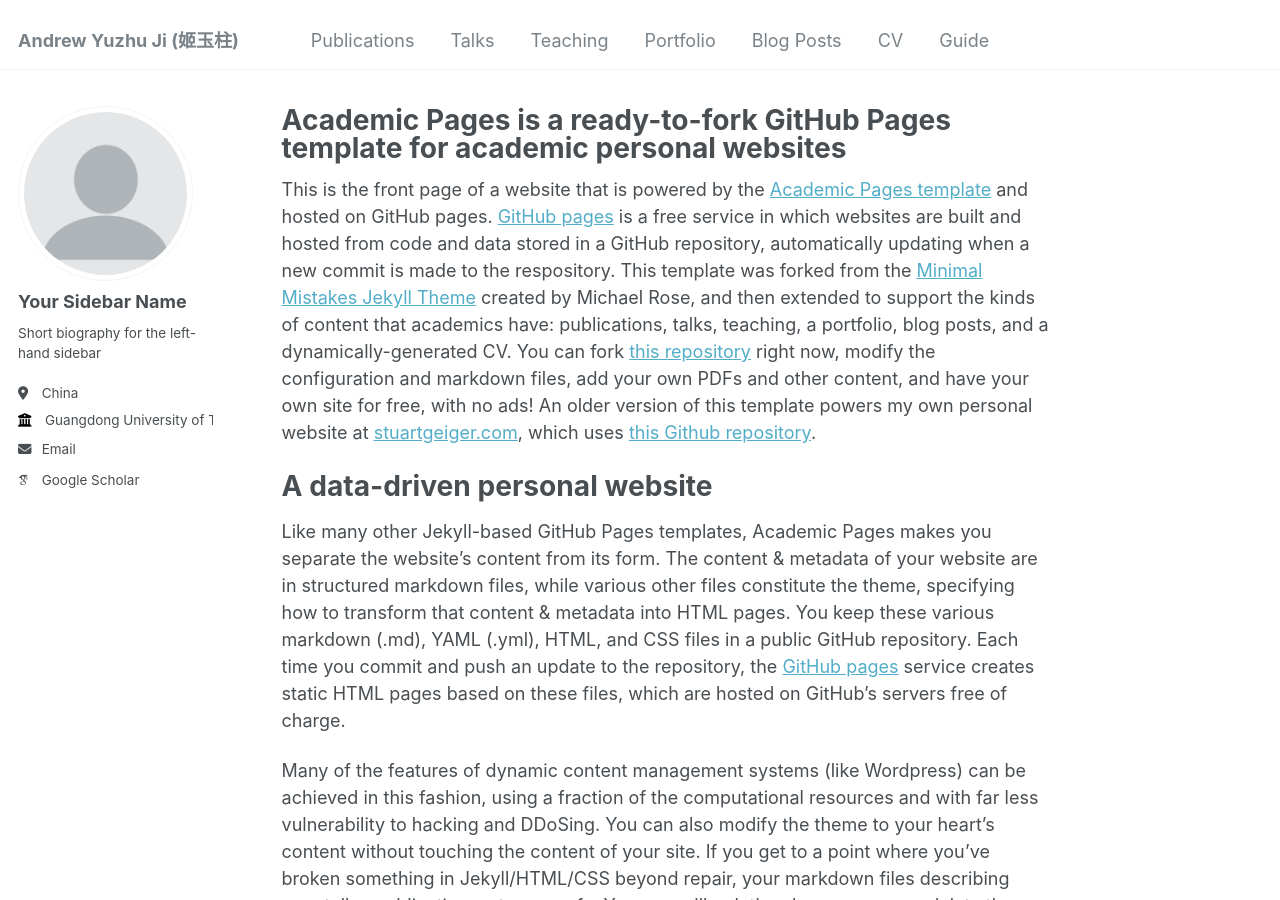
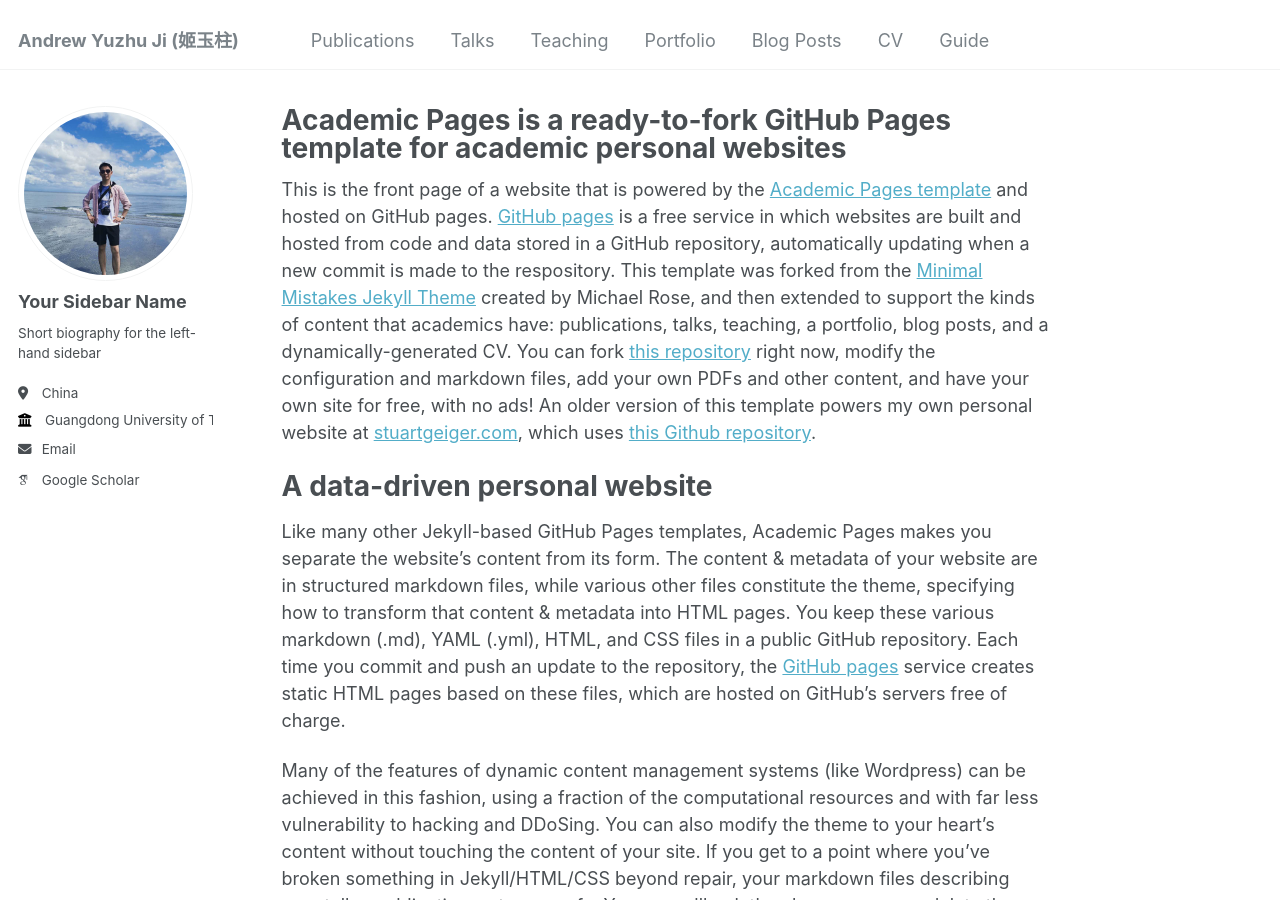
Before and after one commit to AndrewChiyz/andrewchiyz.github.io, a Jekyll site: the page built from _pages/about.md, in a window 1280 px wide and 900 px high. Built offline with Jekyll 4.4.1, drawn with Linux system fonts in a browser that asks for light colours; some web fonts are replaced.

Commit message:
update: figures and icon

```diff
--- a/_config.yml
+++ b/_config.yml
@@ -21,7 +21,7 @@ repository               : "andrewchiyz/andrewchiyz.github.io"
 #               Additional customization can be done by editing /_includes/author-profile.html
 author:
   # Biographic information
-  avatar           : "profile.png"
+  avatar           : "android-chrome-512x512.png"
   name             : "Your Sidebar Name"
   pronouns         : # example: "she/her"
   bio              : "Short biography for the left-hand sidebar"
```
Also changed, not shown: images/android-chrome-192x192.png (added), images/android-chrome-512x512.png (added), images/apple-touch-icon.png (added).
